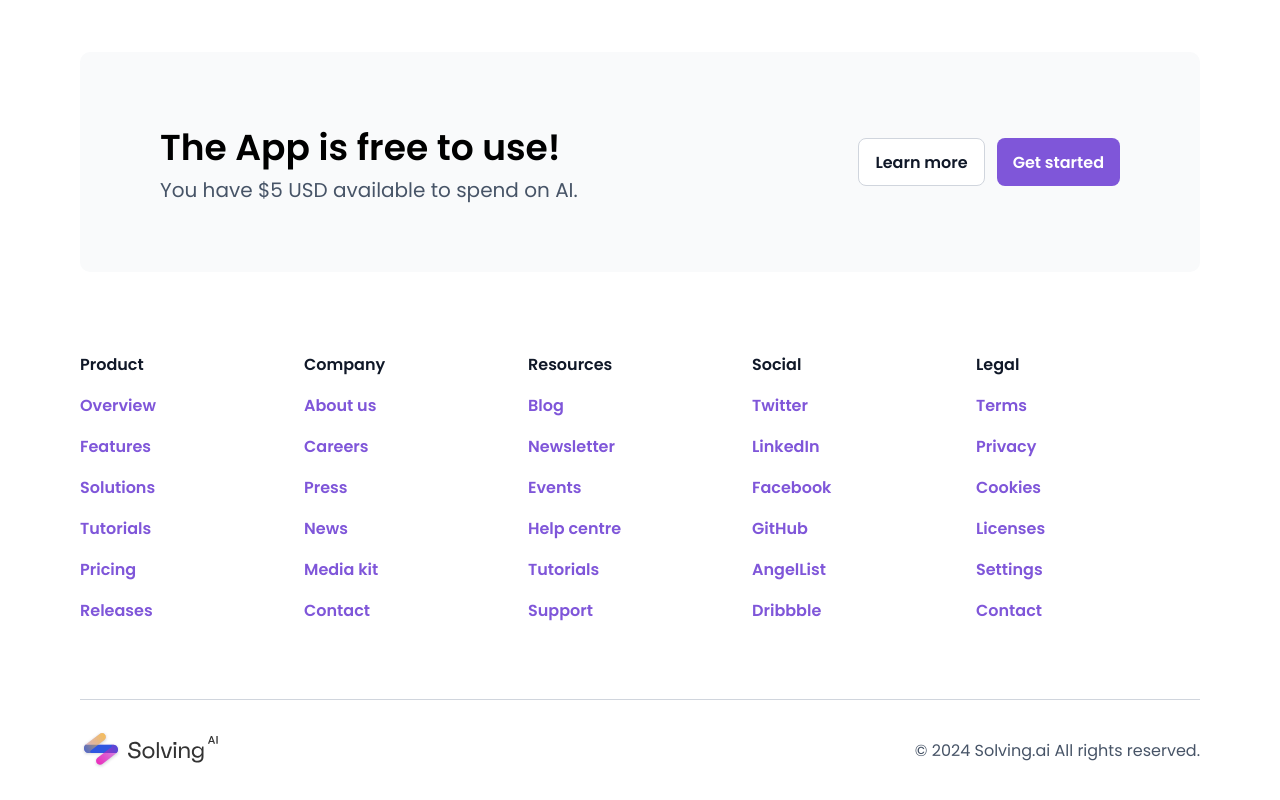
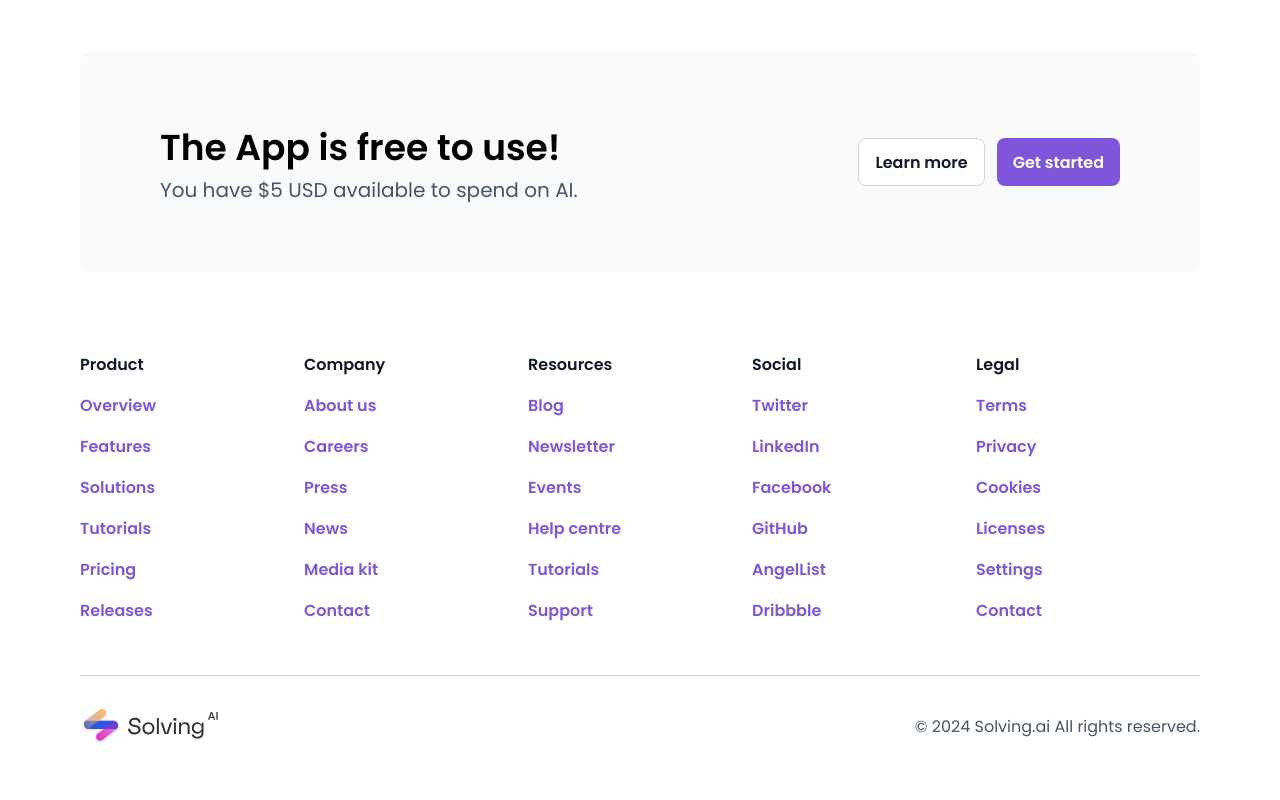
Before and after one commit to edgg72/SAI-assessment, a React (Vite) app: page / in a window 1280 px wide. Shown: the part 1078-1878 px from the top of the page. After the commit the page ends 1854 px from the top, so only its background shows below. Built offline with nearby package versions, Linux system fonts and the light colour scheme.

Commit message:
Fixing sign up button and changing spacing to footer section

```diff
--- a/src/Components/Footer/Footer.scss
+++ b/src/Components/Footer/Footer.scss
@@ -10,7 +10,7 @@
     &.container {
       display: flex;
       border-bottom: thin solid $border-gray;
-      padding-bottom: $size-xl;
+      padding-bottom: $size-ll;
     }
     p {
       color: $secondary-color;
--- a/src/Components/NavBar/NavBar.scss
+++ b/src/Components/NavBar/NavBar.scss
@@ -23,12 +23,9 @@
   }
   &__signup {
     button {
-      border: none;
+      @include button;
       background-color: inherit;
-      font-family: inherit;
       color: $secondary-color;
-      font-weight: 600;
-      font-size: 1rem;
     }
   }
 }
```
